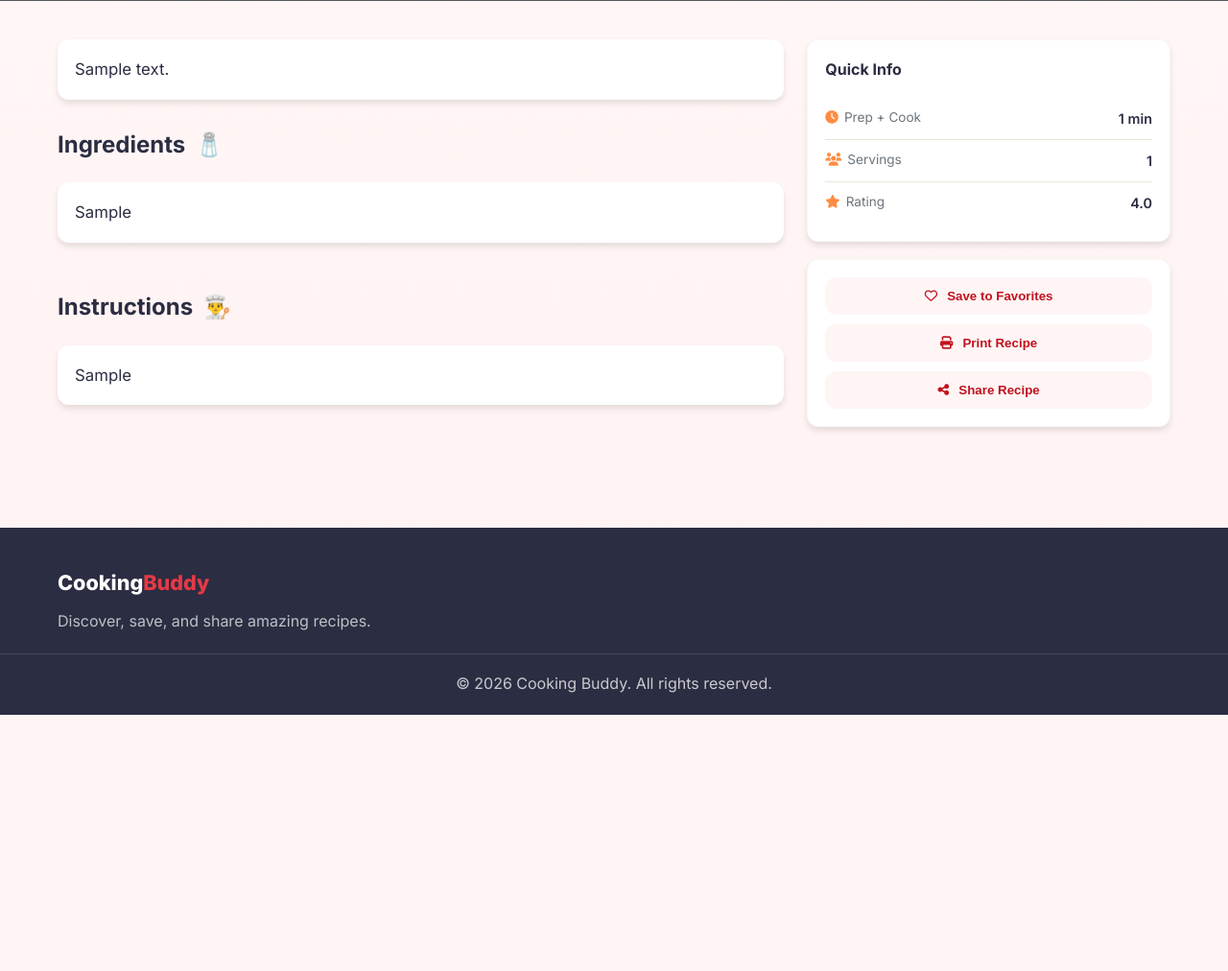
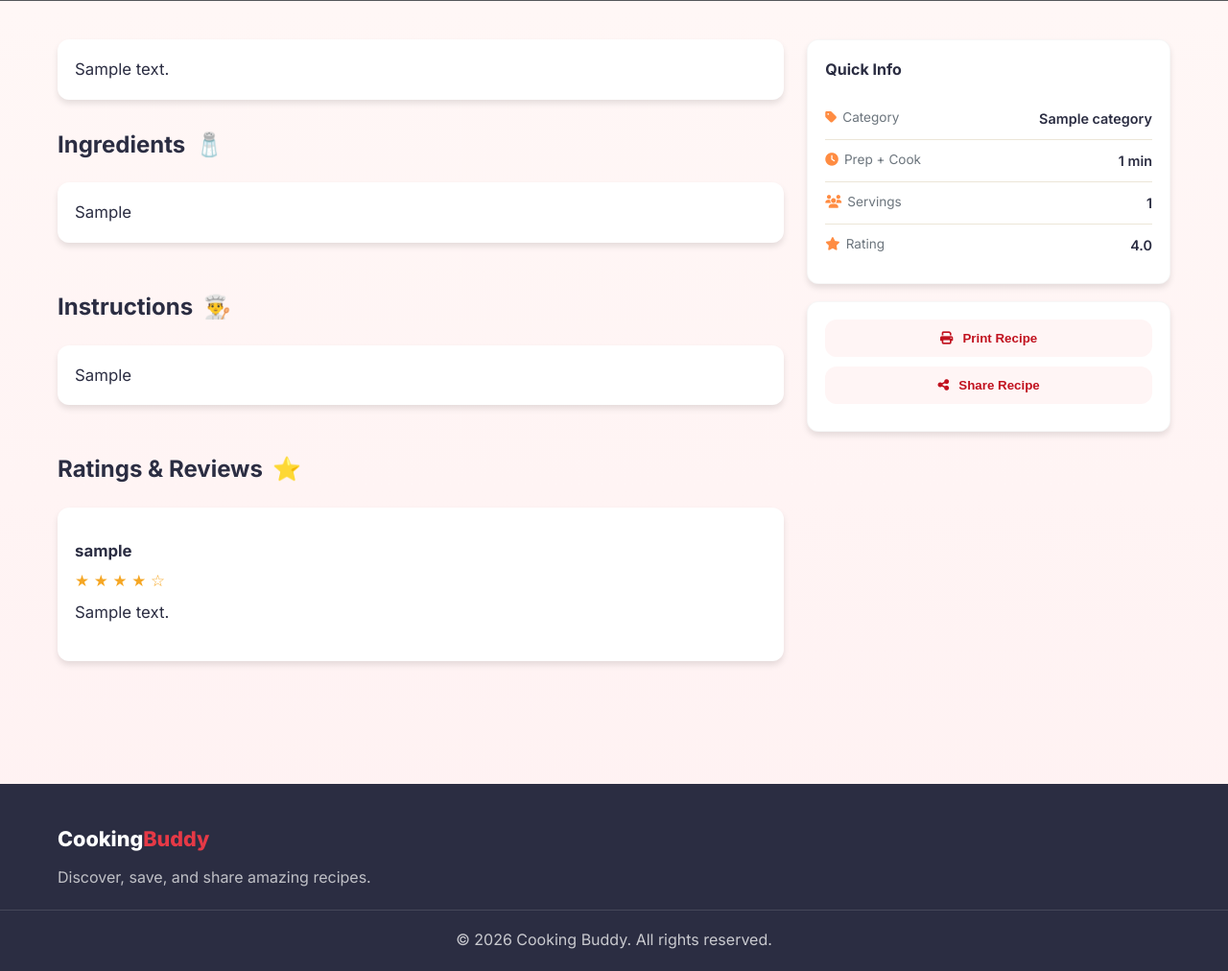
Before and after one commit to clasarageth/cooking_buddy, a Django app: page /recipe/1/ in a window 1280 px wide. Shown: the part 498-1510 px from the top of the page at 96% size. Before the commit the page ends 1243 px from the top, so only its background shows below. Run offline with Django 5.2, Linux system fonts and the light colour scheme; tables that the repository leaves empty hold one stand-in row (values such as "Sample post"); grey boxes marked "Sample" are stand-in pictures.

Commit message:
added ratings and reviews

```diff
--- a/projectsite/recipes/templates/recipes/recipe_detail.html
+++ b/projectsite/recipes/templates/recipes/recipe_detail.html
@@ -184,11 +184,69 @@
         <ul class="instructions-list recipe-description" id="instruction-list"> {{ recipe.instructions }}</ul>
       </div>
 
+      <div style="margin-bottom:48px">
+
+    <!-- HEADER -->
+    <div style="display:flex;align-items:center;gap:10px;margin-bottom:20px">
+        <h2 style="font-size:1.5rem;margin:0;">Ratings & Reviews</h2>
+        <span style="font-size:1.5rem">⭐</span>
+    </div>
+
+    <!-- REVIEWS CONTAINER -->
+    <div class="recipe-description">
+
+        {% for review in recipe.reviews.all %}
+
+            <div style="padding:14px 0;">
+
+                <p style="margin:0;">
+                    <strong>{{ review.user.username }}</strong>
+                </p>
+
+                <p style="margin:4px 0;color:#f5a623;">
+                    {% for i in "12345" %}
+                        {% if forloop.counter <= review.rating %}
+                            ★
+                        {% else %}
+                            ☆
+                        {% endif %}
+                    {% endfor %}
+                </p>
+
+                <p style="margin:6px 0;color:var(--text-dark);">
+                    {{ review.comment }}
+                </p>
+
+            </div>
+
+            {% if not forloop.last %}
+                <hr style="border:1px solid #eee;margin:10px 0;">
+            {% endif %}
+
+        {% empty %}
+
+            <p style="color:var(--text-light);">
+                No reviews yet.
+            </p>
+
+        {% endfor %}
+
+    </div>
+
+</div>
+
+
     </div>
 
     <aside class="recipe-sidebar">
         <div class="recipe-sidebar-card">
             <h4 style="margin-bottom:16px">Quick Info</h4>
+            <div id="sidebar-quick-info">
+                <div style="display:flex;justify-content:space-between;align-items:center;padding:10px 0;border-bottom:1px solid var(--border)">
+                    <span style="font-size:.85rem;color:var(--text-light)"><i class="fas fa-tag" style="color:var(--orange);margin-right:6px"></i>Category</span>
+                    <span style="font-size:.9rem;font-weight:600;color:var(--text-dark)">{{ recipe.category }}</span>
+                </div>
+            </div>
             <div id="sidebar-quick-info">
                 <div style="display:flex;justify-content:space-between;align-items:center;padding:10px 0;border-bottom:1px solid var(--border)">
                     <span style="font-size:.85rem;color:var(--text-light)"><i class="fas fa-clock" style="color:var(--orange);margin-right:6px"></i>Prep + Cook</span>
@@ -234,18 +292,29 @@
         {% endif %}
 
       <div class="recipe-sidebar-card">
-          <button class="sidebar-action-btn" id="sidebar-fav-btn" type="button">
-              <i class="far fa-heart"></i>
-              <span>Save to Favorites</span>
-          </button>
-
           <button class="sidebar-action-btn" type="button" onclick="window.print()">
               <i class="fas fa-print"></i> Print Recipe
           </button>
 
-          <button class="sidebar-action-btn" type="button" id="share-btn">
+          <button class="sidebar-action-btn" type="button" onclick="shareRecipe()">
               <i class="fas fa-share-alt"></i> Share Recipe
           </button>
+
+          <script>
+          function shareRecipe() {
+              const url = window.location.href;
+
+              if (navigator.share) {
+                  navigator.share({
+                      title: document.title,
+                      url: url
+                  });
+              } else {
+                  navigator.clipboard.writeText(url);
+                  alert("Link copied to clipboard!");
+              }
+          }
+          </script>
       </div>
 
 
```
Also changed, not shown: projectsite/media/recipes/Hangarin_to-do_list_notepad_illustration.png (added).
